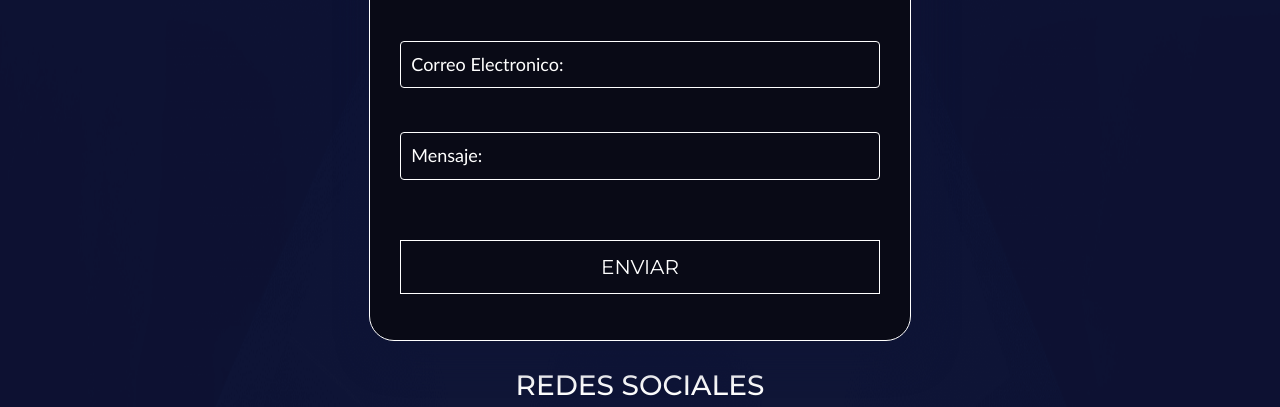
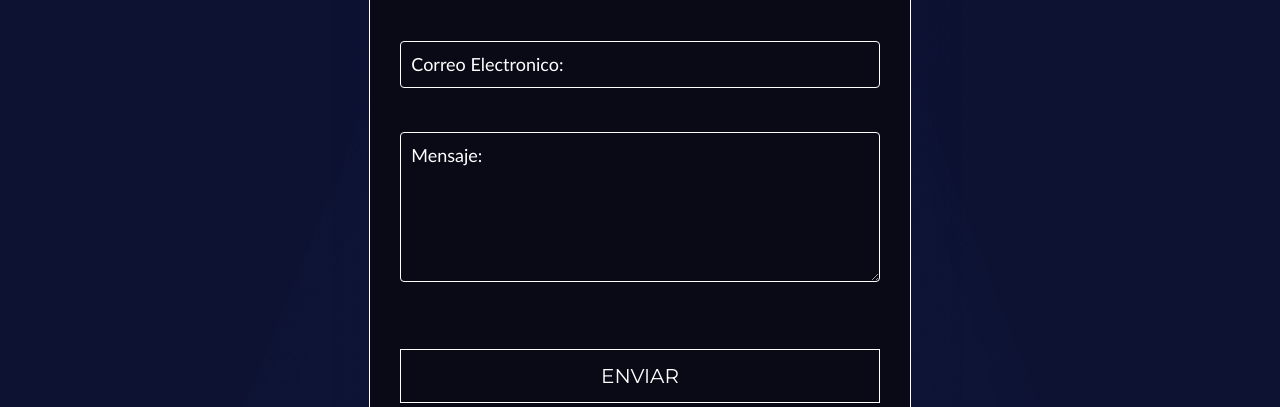
Before and after one commit to Doisaac/miniDesign-company, a plain HTML site: page contact.html in a window 1280 px wide. Shown: the part 337-744 px from the top of the page. Drawn offline with nearby package versions, Linux system fonts and the light colour scheme.

Commit message:
✏️change input to textarea

```diff
--- a/contact.html
+++ b/contact.html
@@ -51,7 +51,7 @@
           <h4 class="texto-centro">CONTACTANOS</h4>
           <input class="controls" type="text" name="Nombre" id="Nombre" placeholder="Nombre:"> <br> <br>
           <input class="controls" type="email" name="email" id="email" placeholder="Correo Electronico:"> <br> <br>
-          <input class="controls" type="text" name="Mensaje" id="Mensaje" placeholder="Mensaje: "> <br> <br>
+          <textarea class="controls" type="text" name="Mensaje" id="Mensaje" placeholder="Mensaje: "></textarea> <br> <br>
           <input class="boton"    type="submit" value="ENVIAR">
           <input type="hidden" name="_captcha" value="false">
 
```
